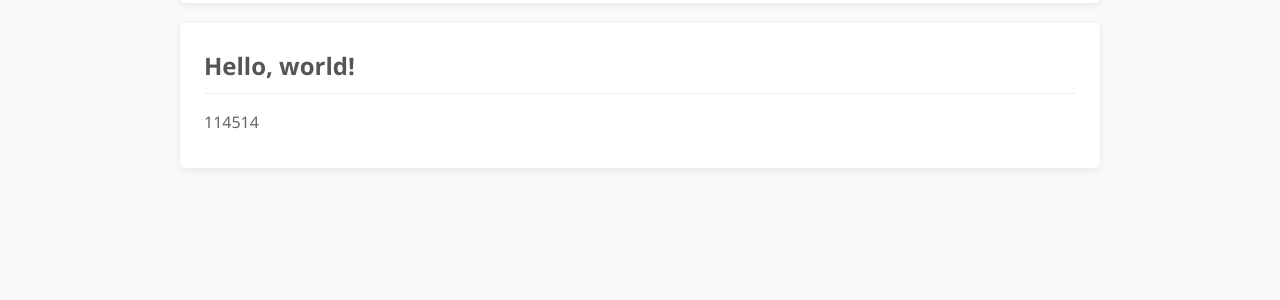
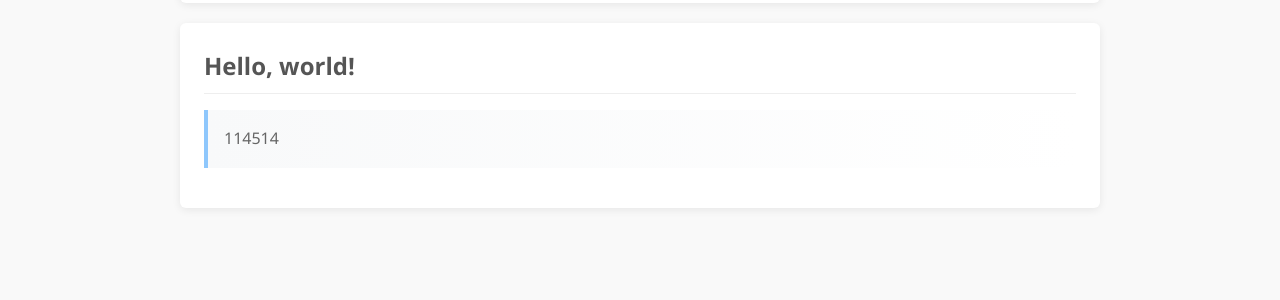
Before and after one commit to SqrtOne/SqrtOne.github.io, a Jekyll site: the page built from _posts/2026-2-5-First-Blog.md, in a window 1280 px wide. Shown: the part 274-574 px from the top of the page. Built offline with Jekyll 4.4.1, drawn with Linux system fonts in a browser that asks for light colours; comment, search, counter and statistics services are not loaded.

Commit message:
more styles!

```diff
--- a/css/main.css
+++ b/css/main.css
@@ -36,3 +36,25 @@ main h1, main h2 {
 hr {
     border-bottom: 1px solid var(--border-light);
 }
+
+main img {
+    max-width: 100%;
+    height: auto;
+}
+
+main blockquote {
+    margin: var(--spacing-md) 0;
+    padding: var(--spacing-sm) var(--spacing-md);
+    background: linear-gradient(to right, #f8f9fa 0%, #ffffff 100%);
+    border-left: 4px solid var(--primary-color);
+    border-radius: 0 8px 8px 0;
+}
+
+main ul, main ol {
+    padding: 0 var(--spacing-md);
+}
+
+main hr {
+    margin: var(--spacing-md) 0;
+    color: var(--text-primary);
+}
```
